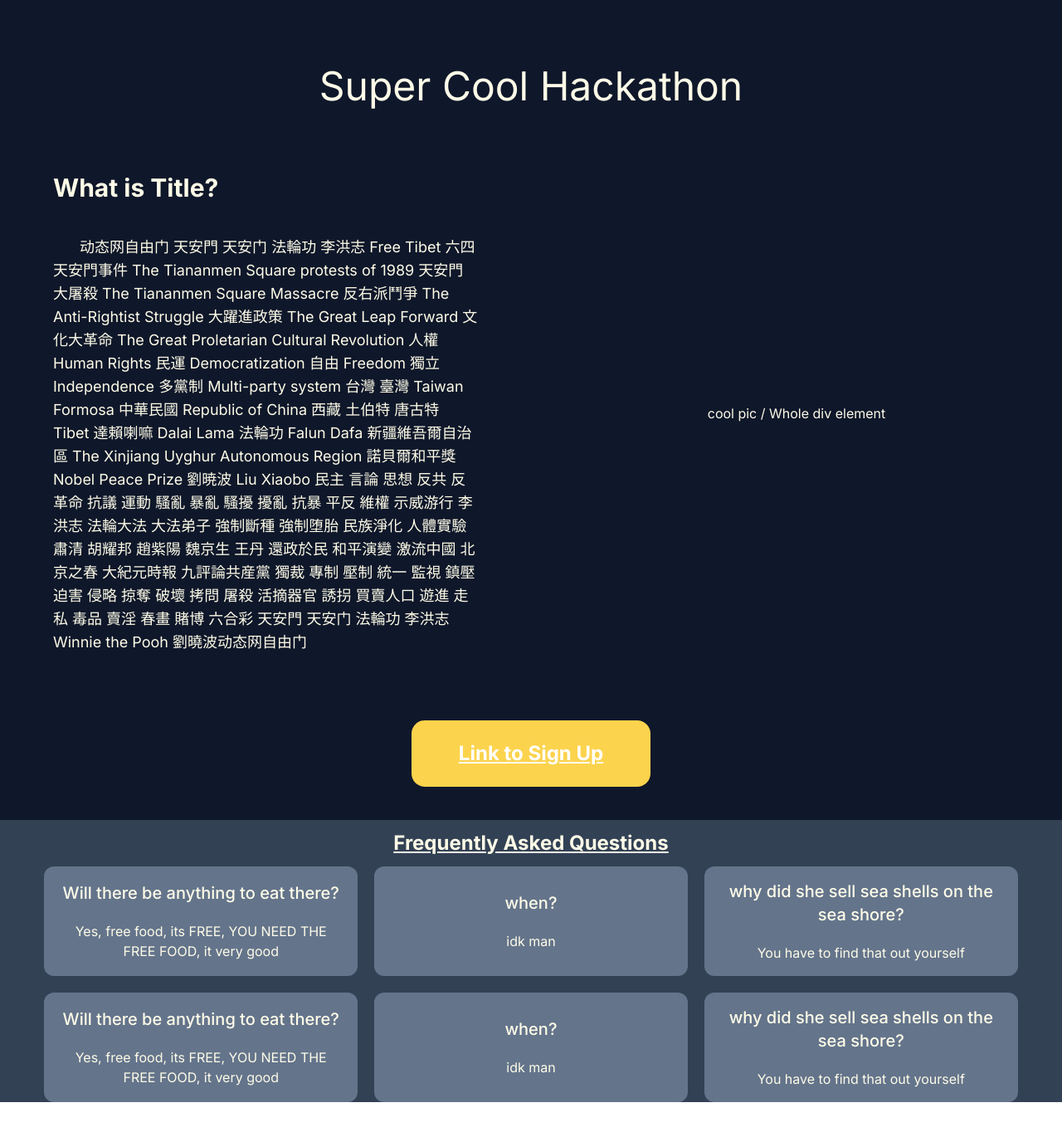
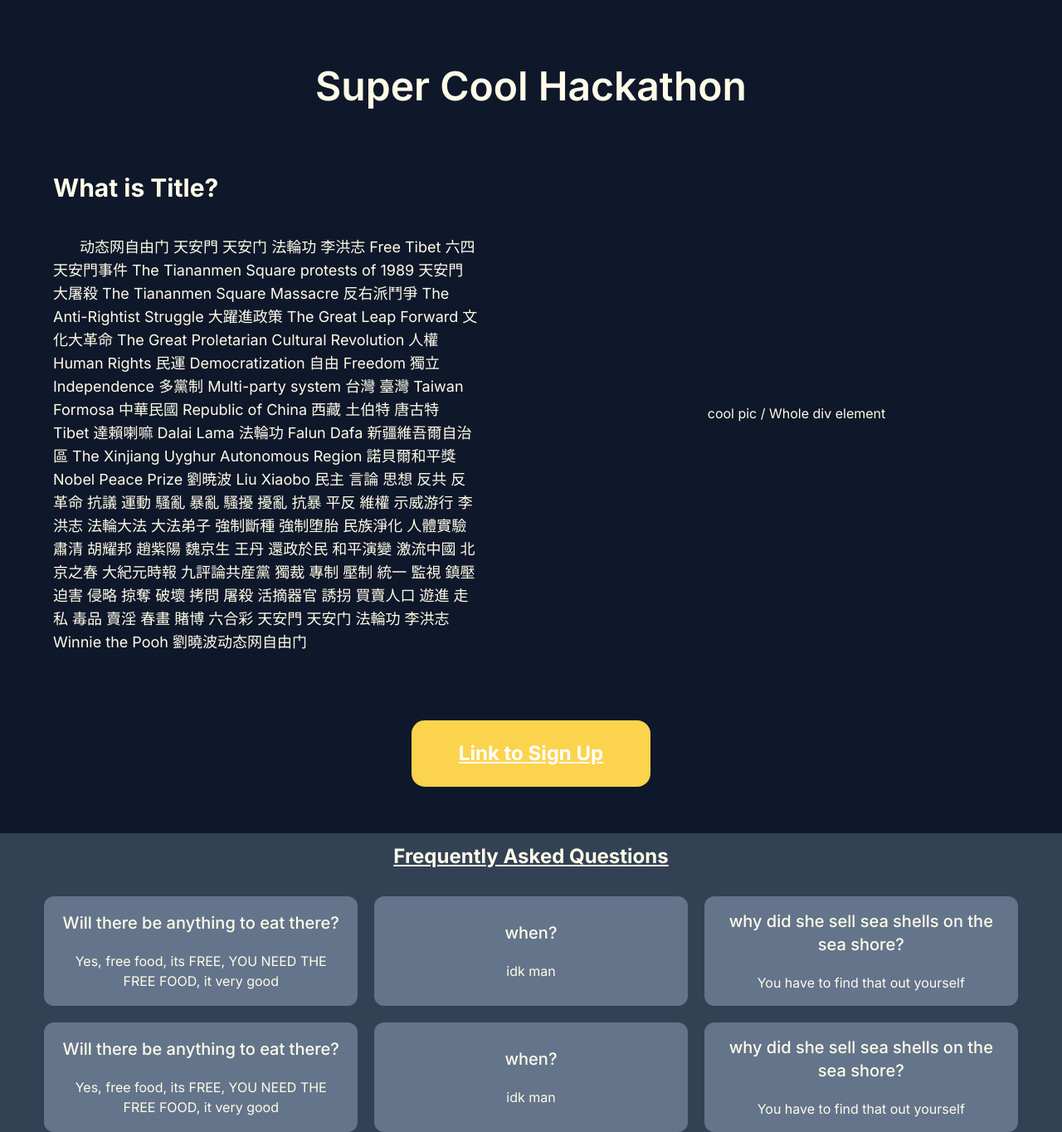
Before and after one commit to ConnorG255/Super-Cool-Hack, a Next.js app: page / in a window 1280 px wide. Shown: the whole page at 83% size. Before the commit the page ends 1328 px from the top, so only its background shows below. Built offline with nearby package versions, Linux system fonts and the light colour scheme.

Commit message:
spacingchanges

```diff
--- a/app/page.tsx
+++ b/app/page.tsx
@@ -8,7 +8,7 @@
 
 
 
-      <h1 className='text-5xl py-20'> Super Cool Hackathon </h1>
+      <h1 className='text-5xl py-20 font-semibold'> Super Cool Hackathon </h1>
 
       <div className='flex justify-around min-w-4/5 min-h-1/2 text-yellow-50'>
        <div className='w-2/5 text-start'>
@@ -27,10 +27,10 @@
       </div><a href='https://forms.gle/6Cx5aVegfqsVTopN9' target="_blank">
       <button className='w-72 h-20 rounded-2xl underline bg-amber-300 font-bold text-2xl mt-20 text-white'>Link to Sign Up</button></a>
       <div className='bg-slate-700 mb-0'>
-      <div className='mt-10 bg-slate-700 min-w-screen text-center text-2xl p-3 font-bold underline'> Frequently Asked Questions</div>
+      <div className='mt-14 bg-slate-700 min-w-screen text-center text-2xl p-3 font-bold underline '> Frequently Asked Questions</div>
       <div className='flex justify-center'>
 
-       <div className='w-11/12 bg-slate-700 grid gap-5 grid-cols-3'>
+       <div className='w-11/12 mt-5 bg-slate-700 grid gap-5 grid-cols-3'>
 
         {qanda("Will there be anything to eat there?", "Yes, free food, its FREE, YOU NEED THE FREE FOOD, it very good")}
         {qanda("when?", "idk man")}
```
